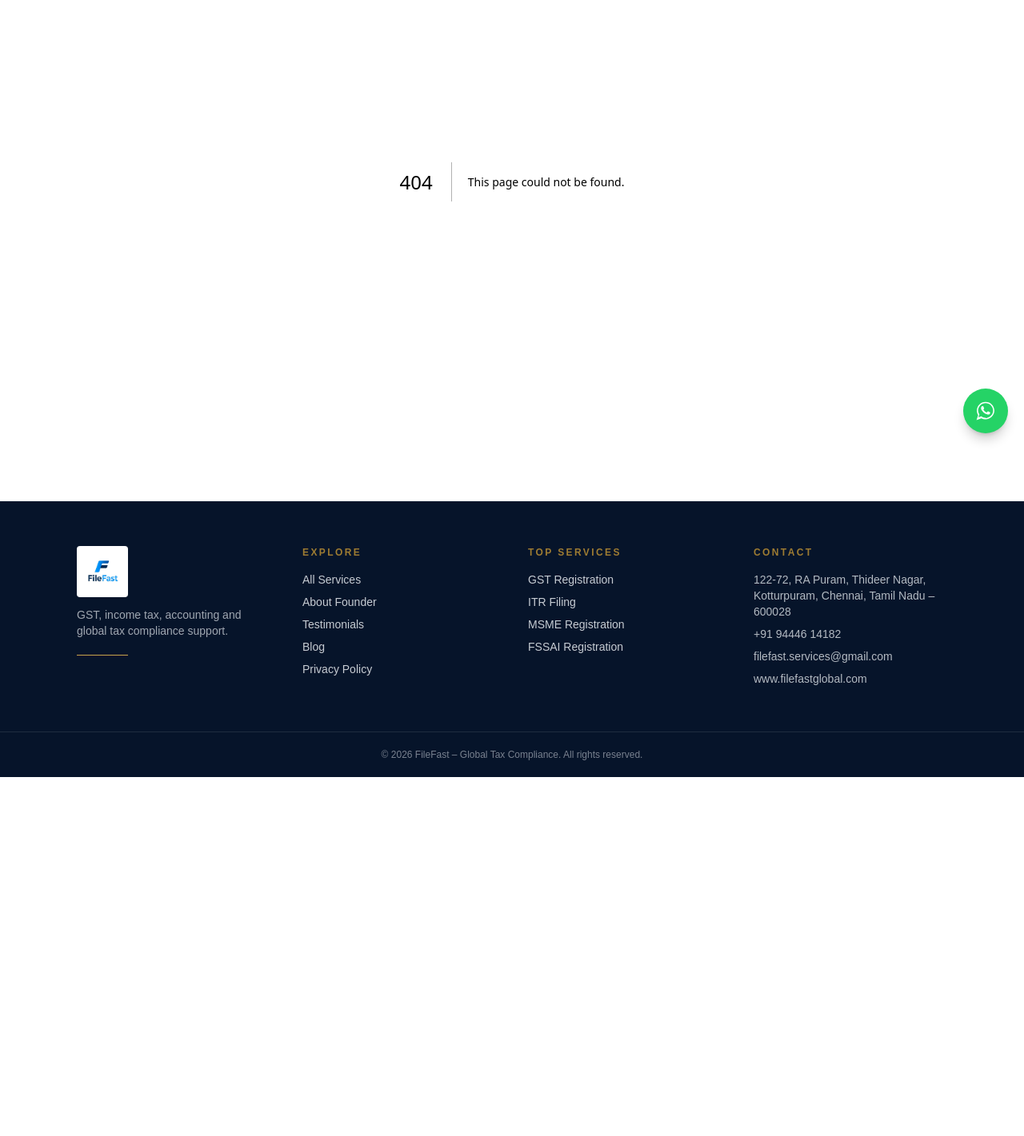
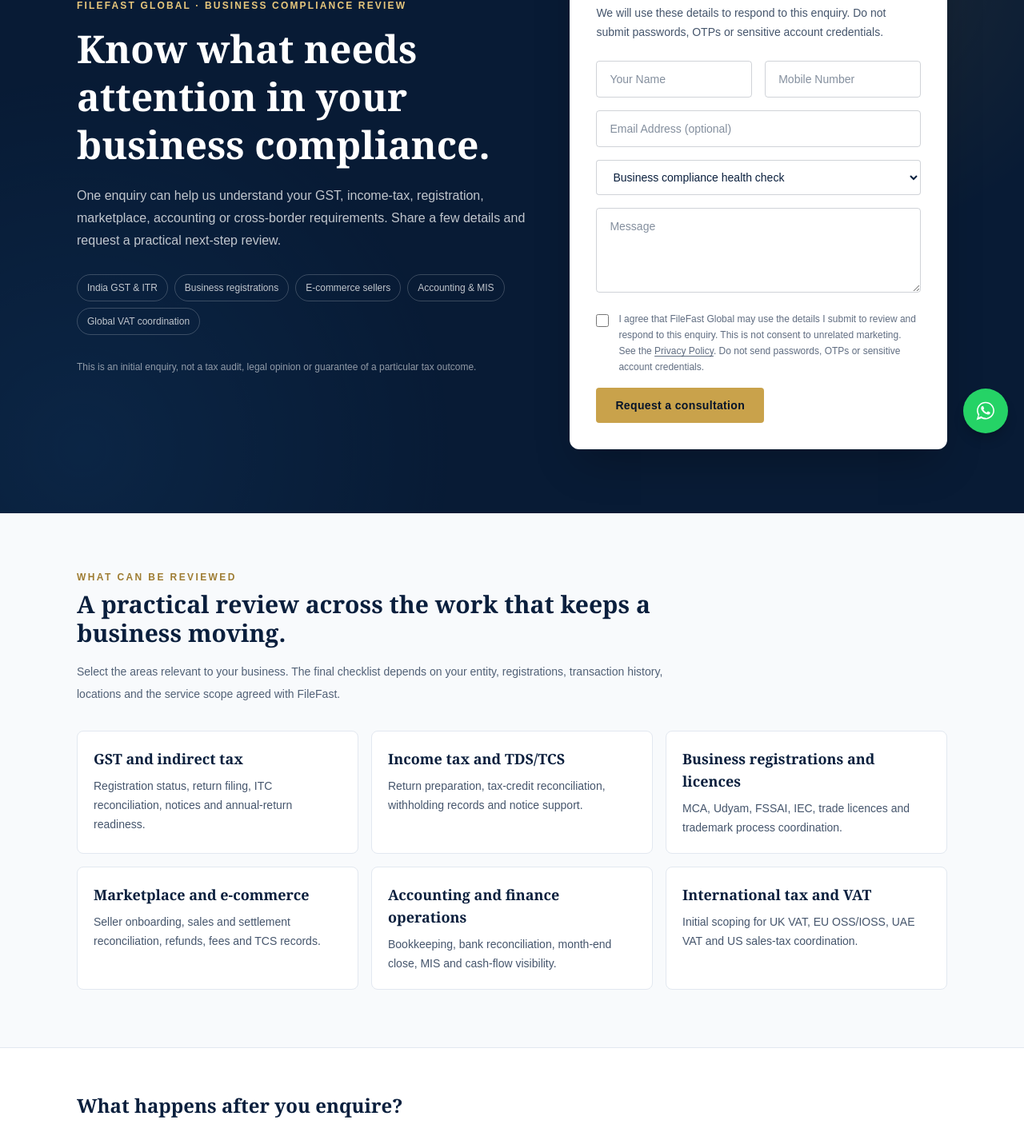
Before and after one commit to filefastservices-dotcom/filefast-website, a Next.js app: page /business-compliance-review in a window 1280 px wide. Before the commit this address had no page. Shown: the part 238-1659 px from the top of the page at 80% size. Before the commit the page ends 1210 px from the top, so only its background shows below. Built offline with nearby package versions, Linux system fonts and the light colour scheme.

Commit message:
Add conversion-focused business compliance review landing page

```diff
--- /dev/null
+++ b/src/app/business-compliance-review/page.js
@@ -0,0 +1,82 @@
+import LeadForm from "@/components/LeadForm";
+
+export const metadata = {
+  title: "Business Compliance Health Check | FileFast Global",
+  description: "Request a practical review of your GST, income tax, registrations, licences, accounting and marketplace compliance requirements. Get a clear next-step checklist from FileFast Global.",
+  alternates: { canonical: "/business-compliance-review" },
+  openGraph: {
+    url: "https://www.filefastglobal.com/business-compliance-review",
+    title: "Business Compliance Health Check | FileFast Global",
+    description: "Tell us about your business and request a practical compliance review."
+  }
+};
+
+const reviewAreas = [
+  ["GST and indirect tax", "Registration status, return filing, ITC reconciliation, notices and annual-return readiness."],
+  ["Income tax and TDS/TCS", "Return preparation, tax-credit reconciliation, withholding records and notice support."],
+  ["Business registrations and licences", "MCA, Udyam, FSSAI, IEC, trade licences and trademark process coordination."],
+  ["Marketplace and e-commerce", "Seller onboarding, sales and settlement reconciliation, refunds, fees and TCS records."],
+  ["Accounting and finance operations", "Bookkeeping, bank reconciliation, month-end close, MIS and cash-flow visibility."],
+  ["International tax and VAT", "Initial scoping for UK VAT, EU OSS/IOSS, UAE VAT and US sales-tax coordination."]
+];
+
+const steps = [
+  ["1. Share your requirement", "Tell us your business type, location and the compliance areas you want reviewed."],
+  ["2. We review the scope", "Our team identifies the likely service areas and the records needed for a proper assessment."],
+  ["3. Receive clear next steps", "We respond with a practical document checklist and, where appropriate, a written service scope and fee."]
+];
+
+export default function BusinessComplianceReviewPage() {
+  return (
+    <main className="bg-slate-50">
+      <section className="relative overflow-hidden bg-[#081b35] text-white">
+        <div className="absolute inset-0 opacity-30" aria-hidden="true" style={{ backgroundImage: "radial-gradient(circle at 82% 16%, rgba(214,170,69,.35), transparent 28%), radial-gradient(circle at 8% 90%, rgba(34,104,170,.45), transparent 34%)" }} />
+        <div className="container-page relative grid gap-10 py-16 sm:py-20 lg:grid-cols-[1.1fr_.9fr] lg:items-center">
+          <div>
+            <p className="text-xs font-bold uppercase tracking-[.18em] text-[#e8c77c]">FileFast Global · Business compliance review</p>
+            <h1 className="mt-4 max-w-3xl font-display text-4xl font-semibold leading-tight sm:text-5xl">Know what needs attention in your business compliance.</h1>
+            <p className="mt-5 max-w-2xl text-sm leading-7 text-white/75 sm:text-base">One enquiry can help us understand your GST, income-tax, registration, marketplace, accounting or cross-border requirements. Share a few details and request a practical next-step review.</p>
+            <div className="mt-7 flex flex-wrap gap-2 text-xs text-white/75">
+              {["India GST & ITR", "Business registrations", "E-commerce sellers", "Accounting & MIS", "Global VAT coordination"].map((item) => <span key={item} className="rounded-full border border-white/20 px-3 py-2">{item}</span>)}
+            </div>
+            <p className="mt-7 text-xs leading-6 text-white/55">This is an initial enquiry, not a tax audit, legal opinion or guarantee of a particular tax outcome.</p>
+          </div>
+          <div id="request-review" className="rounded-xl border border-white/15 bg-white p-6 text-navy shadow-2xl sm:p-8">
+            <p className="text-xs font-bold uppercase tracking-[.16em] text-[#9b742b]">Request a review</p>
+            <h2 className="mt-2 font-display text-2xl font-semibold">Tell us what you need help with</h2>
+            <p className="mt-2 text-sm leading-6 text-slate-600">We will use these details to respond to this enquiry. Do not submit passwords, OTPs or sensitive account credentials.</p>
+            <div className="mt-6"><LeadForm defaultService="Business compliance health check" /></div>
+          </div>
+        </div>
+      </section>
+
+      <section className="container-page py-14 sm:py-18">
+        <div className="max-w-3xl">
+          <p className="eyebrow">What can be reviewed</p>
+          <h2 className="mt-2 font-display text-3xl font-semibold text-navy">A practical review across the work that keeps a business moving.</h2>
+          <p className="mt-4 text-sm leading-7 text-navy/70">Select the areas relevant to your business. The final checklist depends on your entity, registrations, transaction history, locations and the service scope agreed with FileFast.</p>
+        </div>
+        <div className="mt-8 grid gap-4 sm:grid-cols-2 lg:grid-cols-3">
+          {reviewAreas.map(([title, description]) => <article key={title} className="rounded-lg border border-slate-200 bg-white p-5"><h3 className="font-display text-lg font-semibold text-navy">{title}</h3><p className="mt-2 text-sm leading-6 text-slate-600">{description}</p></article>)}
+        </div>
+      </section>
+
+      <section className="border-y border-slate-200 bg-white">
+        <div className="container-page py-14">
+          <h2 className="font-display text-2xl font-semibold text-navy">What happens after you enquire?</h2>
+          <div className="mt-6 grid gap-6 md:grid-cols-3">
+            {steps.map(([title, description]) => <div key={title} className="border-l-2 border-[#c39a48] pl-4"><h3 className="font-semibold text-navy">{title}</h3><p className="mt-2 text-sm leading-6 text-slate-600">{description}</p></div>)}
+          </div>
+        </div>
+      </section>
+
+      <section className="container-page py-12 text-center">
+        <p className="text-sm text-slate-600">Prefer to speak directly?</p>
+        <div className="mt-3 flex flex-wrap justify-center gap-3">
+          <a className="btn-gold" href="https://wa.me/919444614182?text=I%20would%20like%20a%20business%20compliance%20review" target="_blank" rel="noopener noreferrer">WhatsApp FileFast</a>
+          <a className="btn-outline" href="tel:+919444614182">Call +91 94446 14182</a>
+        </div>
+      </section>
+    </main>
+  );
+}
```
